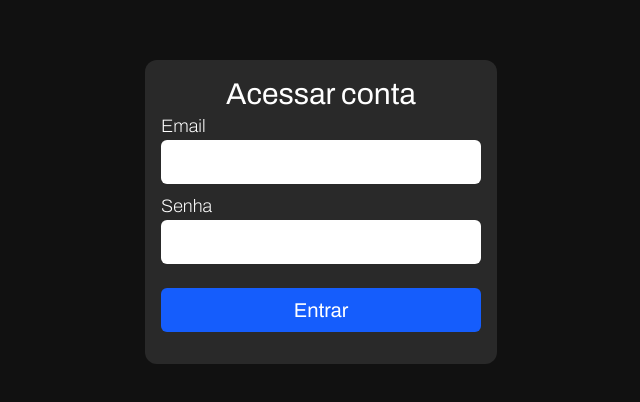
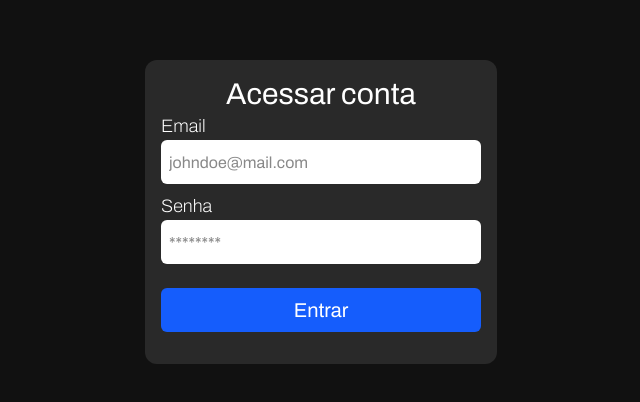
Before and after one commit to leuzaoo/finance-management, a Next.js app in the folder frontend/: page /login in a window 1280 px wide. Shown: the part 188-590 px from the top of the page, without its empty margins (319-959 px from the left). Built offline with nearby package versions, Linux system fonts and the light colour scheme.

Commit message:
Updated layouts codes

```diff
--- a/frontend/src/app/layout.tsx
+++ b/frontend/src/app/layout.tsx
@@ -1,5 +1,6 @@
+import { Archivo } from "next/font/google";
 import type { Metadata } from "next";
-import { Archivo } from "next/font/google";
+
 import "./globals.css";
 
 const archivo = Archivo({
--- a/frontend/src/app/login/page.tsx
+++ b/frontend/src/app/login/page.tsx
@@ -1,4 +1,6 @@
 import React from "react";
+
+import InputField from "../../components/ui/InputField";
 
 const LoginPage = () => {
   return (
@@ -6,27 +8,15 @@ const LoginPage = () => {
       <div className="bg-white/10 p-4 rounded-xl">
         <p className="text-center text-3xl">Acessar conta</p>
         <form action="" className="flex flex-col space-y-2">
-          <div className="flex flex-col w-full min-w-xs">
-            <label htmlFor="" className="text-lg font-light">
-              Email
-            </label>
-            <input
-              type="email"
-              className="bg-light w-full py-2 text-lg text-dark pl-2 rounded-md"
-            />
-          </div>
-          <div className="flex flex-col w-full min-w-xs">
-            <label htmlFor="" className="text-lg font-light">
-              Senha
-            </label>
-            <input
-              type="password"
-              className="bg-light w-full py-2 text-lg text-dark pl-2 rounded-md"
-            />
-          </div>
+          <InputField
+            label="Email"
+            type="email"
+            placeholder="johndoe@mail.com"
+          />
+          <InputField label="Senha" type="password" placeholder="********" />
           <button
             type="submit"
-            className="w-full mx-auto bg-blue-600 my-4 py-2 text-xl rounded-md"
+            className="cursor-pointer w-full mx-auto bg-blue-600 my-4 py-2 text-xl rounded-md"
           >
             Entrar
           </button>
```
